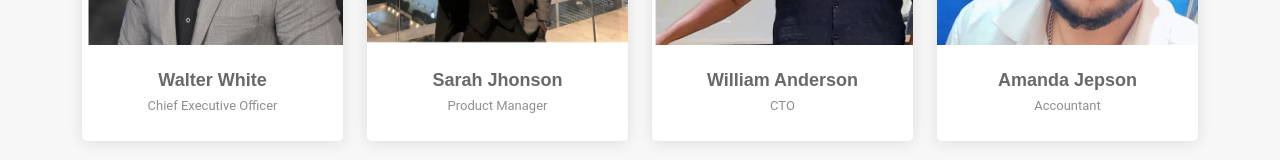
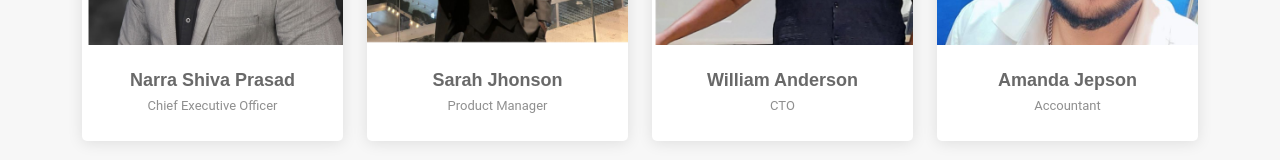
Before and after one commit to Sbose548/gkelite, a Next.js app: page /about in a window 1280 px wide. Shown: the part 3067-3227 px from the top of the page. Built offline with nearby package versions, Linux system fonts and the light colour scheme.

Commit message:
Update page.js

```diff
--- a/src/app/about/page.js
+++ b/src/app/about/page.js
@@ -133,7 +133,7 @@ const page = () => {
                                         </div>
                                     </div>
                                     <div className="member-info">
-                                        <h4>Walter White</h4>
+                                        <h4>Narra Shiva Prasad</h4>
                                         <span>Chief Executive Officer</span>
                                     </div>
                                 </div>
```
